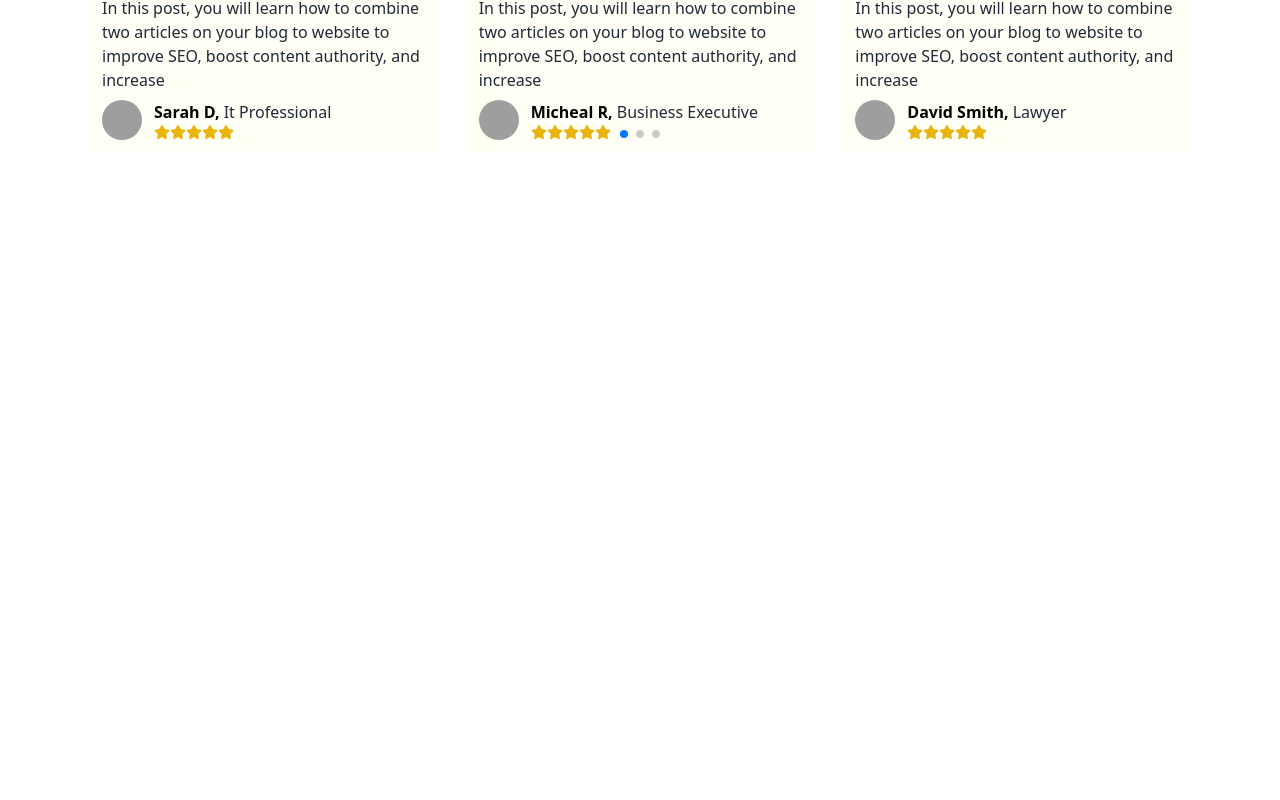
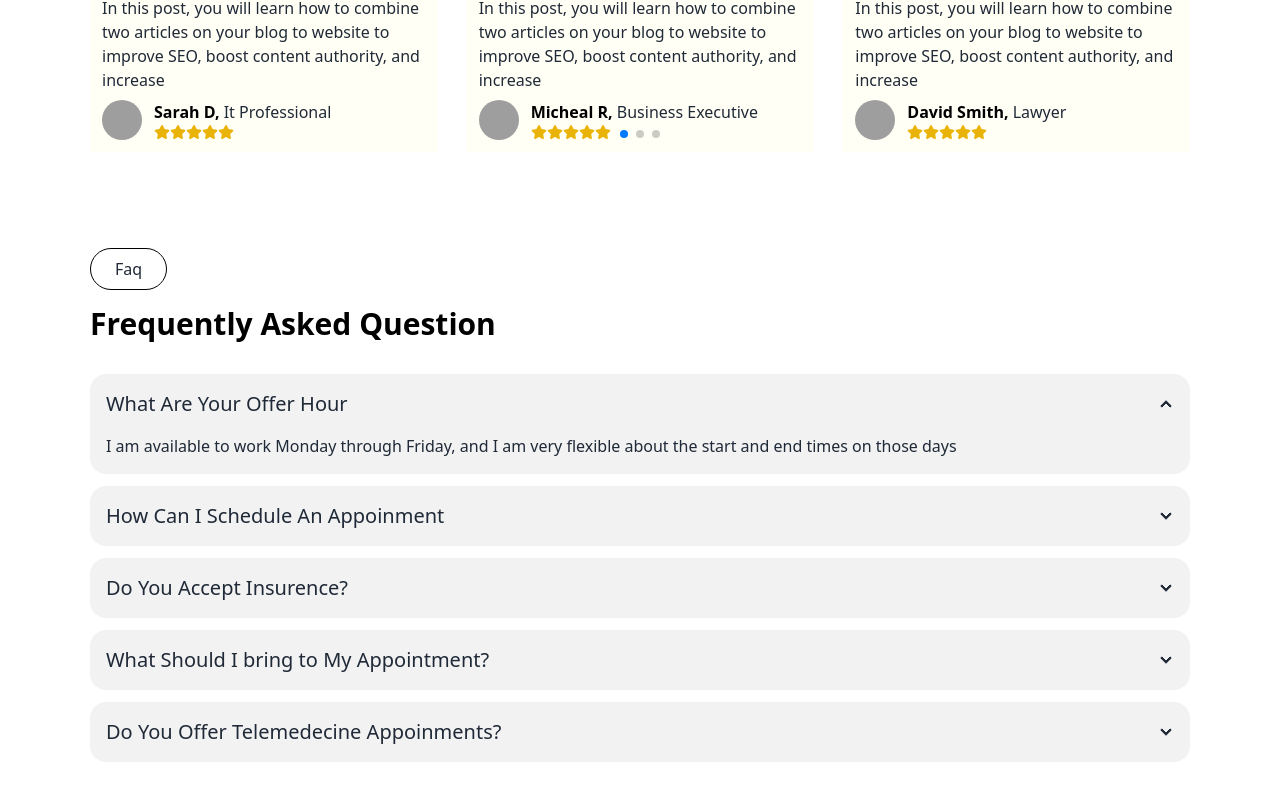
Before and after one commit to devmamunbd/HealthCareLandingPage, a React (Vite) app: page / in a window 1280 px wide. Shown: the part 2766-3566 px from the top of the page. Before the commit the page ends 2958 px from the top, so only its background shows below. Built offline with nearby package versions, Linux system fonts and the light colour scheme; grey boxes are pictures that could not be loaded.

Commit message:
according done

```diff
--- a/src/Home/Home/Home.jsx
+++ b/src/Home/Home/Home.jsx
@@ -340,6 +340,59 @@ const Home = () => {
       </div>
 
 
+
+          {/* FAQ */}
+
+          <div className='mt-24'>
+          <div>
+            <button className='border-[1px] border-black px-6 py-2 rounded-full'>Faq</button>
+            <h1 className='text-black font-bold mt-4 text-3xl'>Frequently Asked Question</h1>
+          </div>
+
+          <div className='mt-8'>
+          <div className="collapse collapse-arrow bg-base-200 mb-3">
+            <input type="radio" name="my-accordion-2" defaultChecked />
+            <div className="collapse-title text-xl font-medium">What Are Your Offer Hour</div>
+            <div className="collapse-content">
+              <p>I am available to work Monday through Friday, and I am very flexible about the start and end times on those days</p>
+            </div>
+          </div>
+          <div className="collapse collapse-arrow bg-base-200 mb-3">
+            <input type="radio" name="my-accordion-2" />
+            <div className="collapse-title text-xl font-medium">How Can I Schedule An Appoinment</div>
+            <div className="collapse-content">
+              <p>Introduce yourself. The first thing to do in a conversation is to introduce yourself . ...
+              Explain why you're contacting them. Once you introduce yourself, the next step is to explain why you're contacting them</p>
+            </div>
+          </div>
+          <div className="collapse collapse-arrow bg-base-200 mb-3">
+            <input type="radio" name="my-accordion-2" />
+            <div className="collapse-title text-xl font-medium">Do You Accept Insurence?</div>
+            <div className="collapse-content">
+              <p>Scheduled Personal Property Endorsement: This endorsement is sometimes called a "personal article floater.</p>
+            </div>
+          </div>
+
+          <div className="collapse collapse-arrow bg-base-200 mb-3">
+            <input type="radio" name="my-accordion-2" />
+            <div className="collapse-title text-xl font-medium">What Should I bring to My Appointment?</div>
+            <div className="collapse-content">
+              <p>Some doctors suggest you put all your prescription drugs, over-the-counter medicines, vitamins, and herbal remedies or supplements in a bag and bring them with you. Others recommend you bring a list of everything you take and the dose.</p>
+            </div>
+          </div>
+
+          <div className="collapse collapse-arrow bg-base-200 mb-3">
+            <input type="radio" name="my-accordion-2" />
+            <div className="collapse-title text-xl font-medium">Do You Offer Telemedecine Appoinments?</div>
+            <div className="collapse-content">
+              <p>Some clinics can provide virtual appointments with a doctor through online video conferencing. When an in-person visit is not required or necessary.</p>
+            </div>
+          </div>
+          </div>
+          </div>
+
+
+
       </div>
     </div>
   )
```
